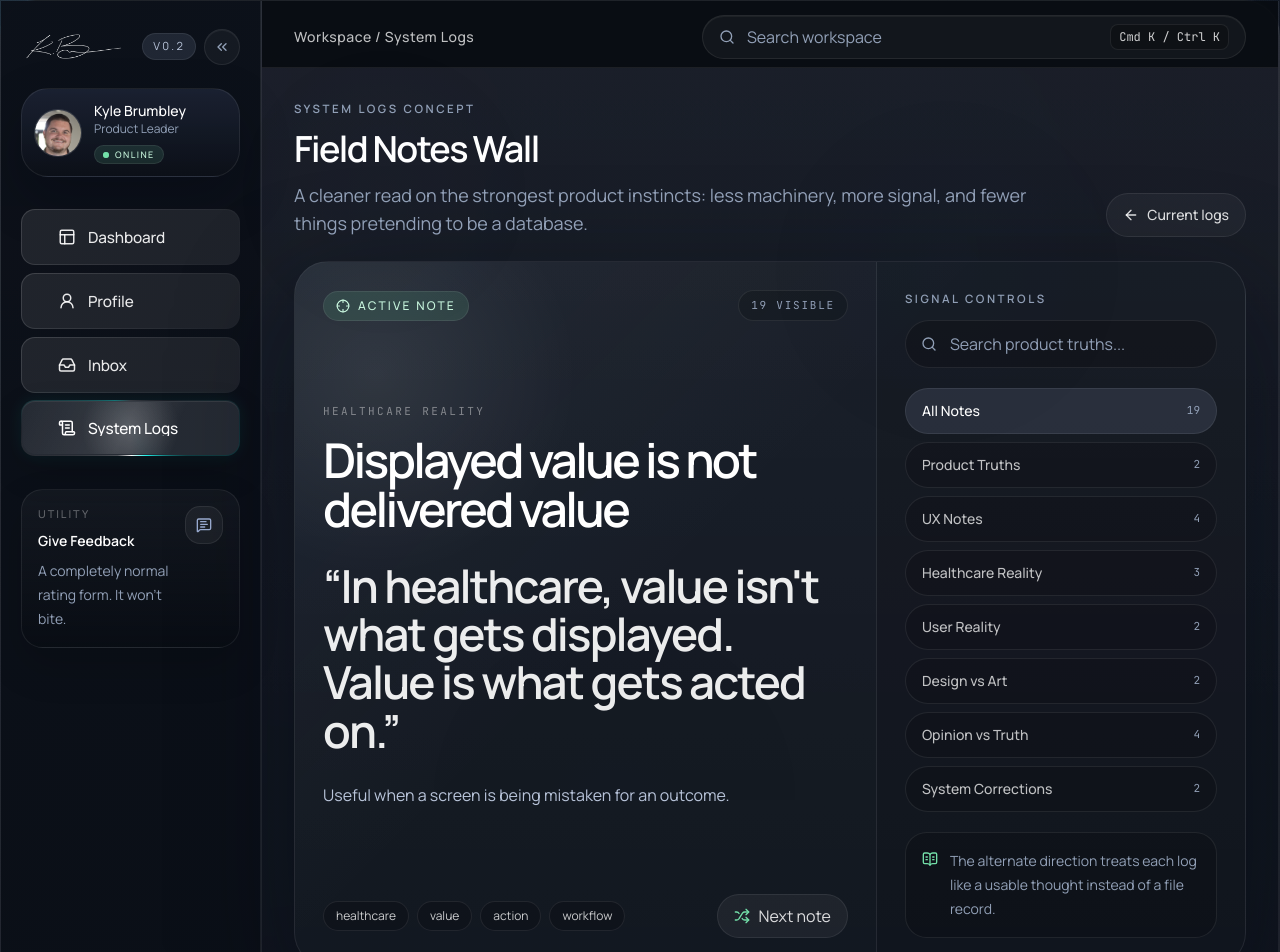
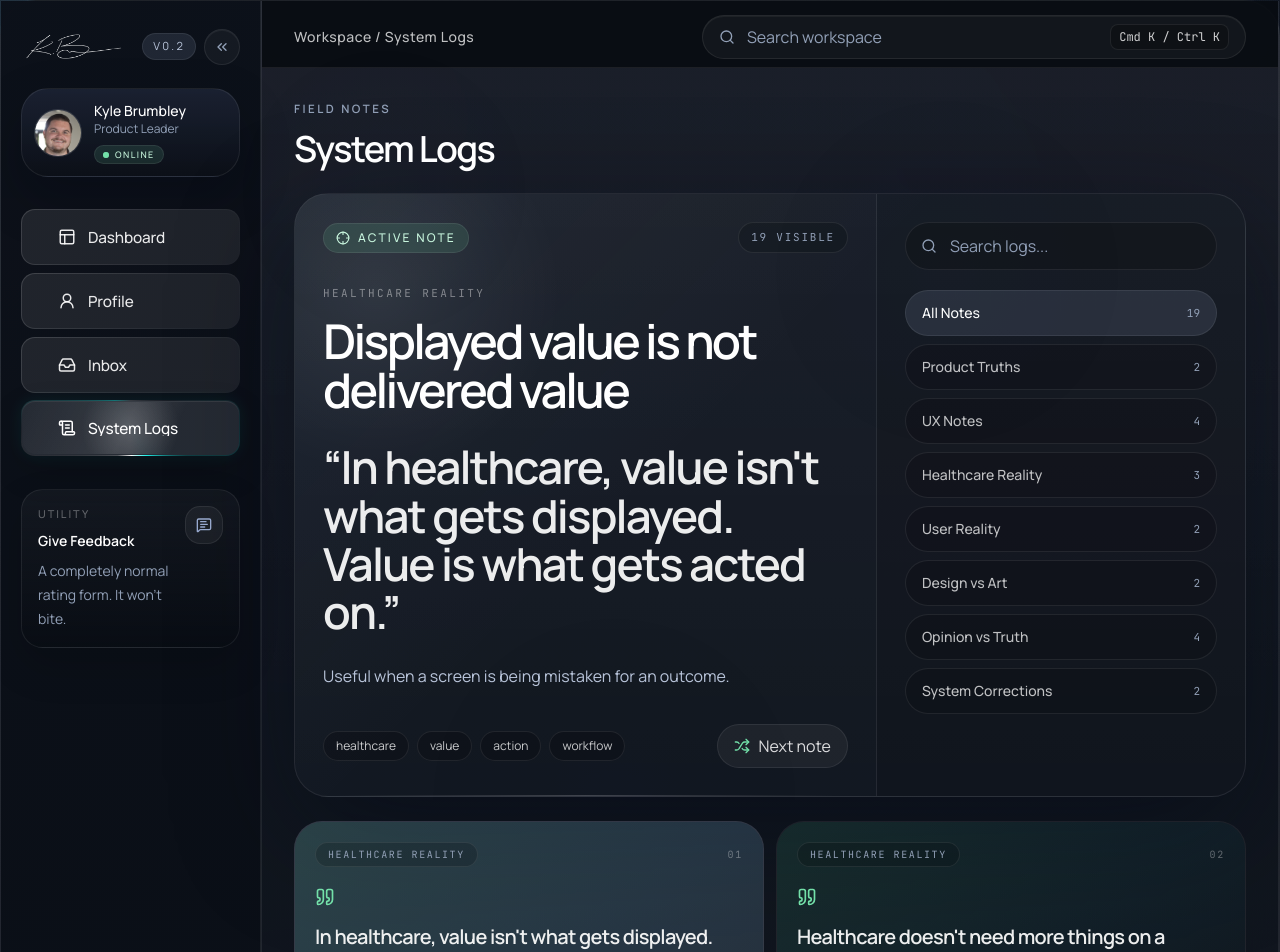
Before and after one commit to dumpsteredition/theOS, a Next.js app: page /logs in a window 1280 px wide. Shown: the top 952 px of the page. Built offline with nearby package versions, Linux system fonts and the light colour scheme.

Commit message:
Remove logs page preview filler

```diff
--- a/components/sections/logs-field-notes-view.tsx
+++ b/components/sections/logs-field-notes-view.tsx
@@ -1,10 +1,7 @@
 "use client";
 
-import Link from "next/link";
 import {
-  ArrowLeft,
   ArrowRight,
-  BookOpenText,
   Crosshair,
   Quote,
   Search,
@@ -20,8 +17,6 @@ import {
   type SystemLogEntry,
 } from "@/data/system-logs";
 import { cn } from "@/lib/utils";
-
-import { ViewHeader } from "@/components/sections/view-primitives";
 
 const ALL_TOPICS = "All Notes";
 
@@ -126,20 +121,12 @@ export function LogsFieldNotesView() {
 
   return (
     <section className="space-y-6">
-      <ViewHeader
-        eyebrow="System Logs Concept"
-        title="Field Notes Wall"
-        description="A cleaner read on the strongest product instincts: less machinery, more signal, and fewer things pretending to be a database."
-        actions={
-          <Link
-            href="/logs"
-            className="inline-flex h-11 items-center gap-2 rounded-full border border-white/10 bg-white/[0.04] px-4 text-sm font-medium text-white/84 transition duration-[var(--motion-base)] hover:border-white/16 hover:bg-white/[0.07] hover:text-white"
-          >
-            <ArrowLeft className="h-4 w-4" />
-            Current logs
-          </Link>
-        }
-      />
+      <div className="max-w-3xl space-y-3">
+        <p className="eyebrow">Field Notes</p>
+        <h2 className="text-3xl font-semibold tracking-[-0.045em] text-white sm:text-4xl">
+          System Logs
+        </h2>
+      </div>
 
       <section className="luxe-panel overflow-hidden rounded-[calc(var(--radius-2xl)+0.15rem)]">
         <div className="grid gap-0 xl:grid-cols-[minmax(0,0.98fr)_minmax(360px,0.62fr)]">
@@ -207,14 +194,13 @@ export function LogsFieldNotesView() {
 
           <aside className="space-y-5 bg-black/10 p-5 sm:p-7">
             <div className="space-y-3">
-              <p className="eyebrow">Signal Controls</p>
               <div className="relative">
                 <Search className="pointer-events-none absolute left-4 top-1/2 h-4 w-4 -translate-y-1/2 text-[color:var(--text-muted)]" />
                 <input
                   type="search"
                   value={query}
                   onChange={(event) => setQuery(event.target.value)}
-                  placeholder="Search product truths..."
+                  placeholder="Search logs..."
                   className="h-12 w-full rounded-2xl border border-white/10 bg-black/18 pl-11 pr-12 text-sm text-white outline-none placeholder:text-[color:var(--text-muted)] focus:border-[color:var(--cool-accent-border)] focus:bg-white/[0.04]"
                 />
                 {query ? (
@@ -268,16 +254,6 @@ export function LogsFieldNotesView() {
                 </button>
               ))}
             </div>
-
-            <div className="rounded-[1.35rem] border border-white/8 bg-black/16 p-4">
-              <div className="flex items-start gap-3">
-                <BookOpenText className="mt-0.5 h-4 w-4 shrink-0 text-[color:var(--accent)]" />
-                <p className="text-sm leading-6 text-[color:var(--text-muted)]">
-                  The alternate direction treats each log like a usable thought instead
-                  of a file record.
-                </p>
-              </div>
-            </div>
           </aside>
         </div>
       </section>
@@ -326,7 +302,7 @@ export function LogsFieldNotesView() {
                     {entry.context}
                   </p>
                   <div className="mt-4 inline-flex items-center gap-2 text-sm font-medium text-white/78">
-                    Focus note
+                    Select
                     <ArrowRight className="h-4 w-4 text-[color:var(--accent)] transition duration-[var(--motion-base)] group-hover:translate-x-0.5" />
                   </div>
                 </div>
@@ -341,9 +317,6 @@ export function LogsFieldNotesView() {
           <p className="text-xl font-semibold tracking-[-0.03em] text-white">
             No notes found.
           </p>
-          <p className="mx-auto mt-3 max-w-md text-sm leading-6 text-[color:var(--text-muted)]">
-            The query is too narrow for this archive pass.
-          </p>
         </section>
       ) : null}
     </section>
```
